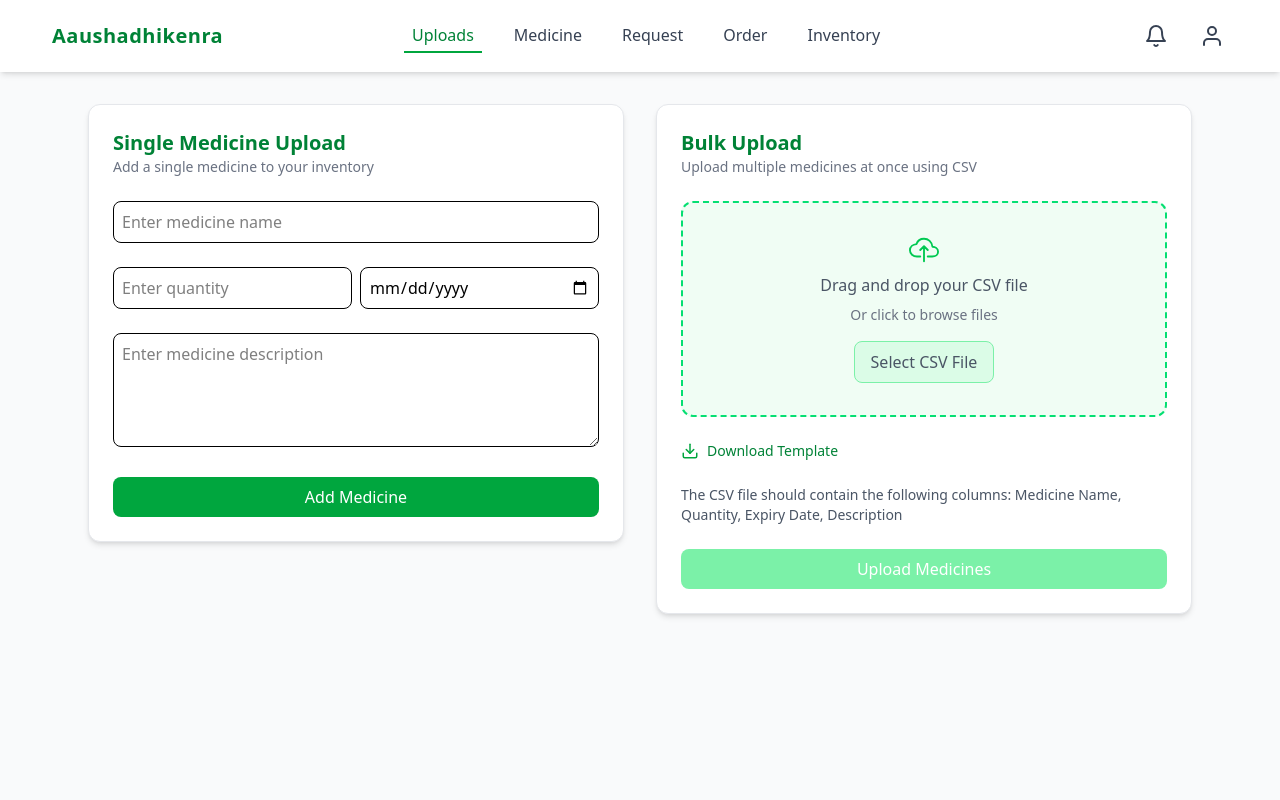
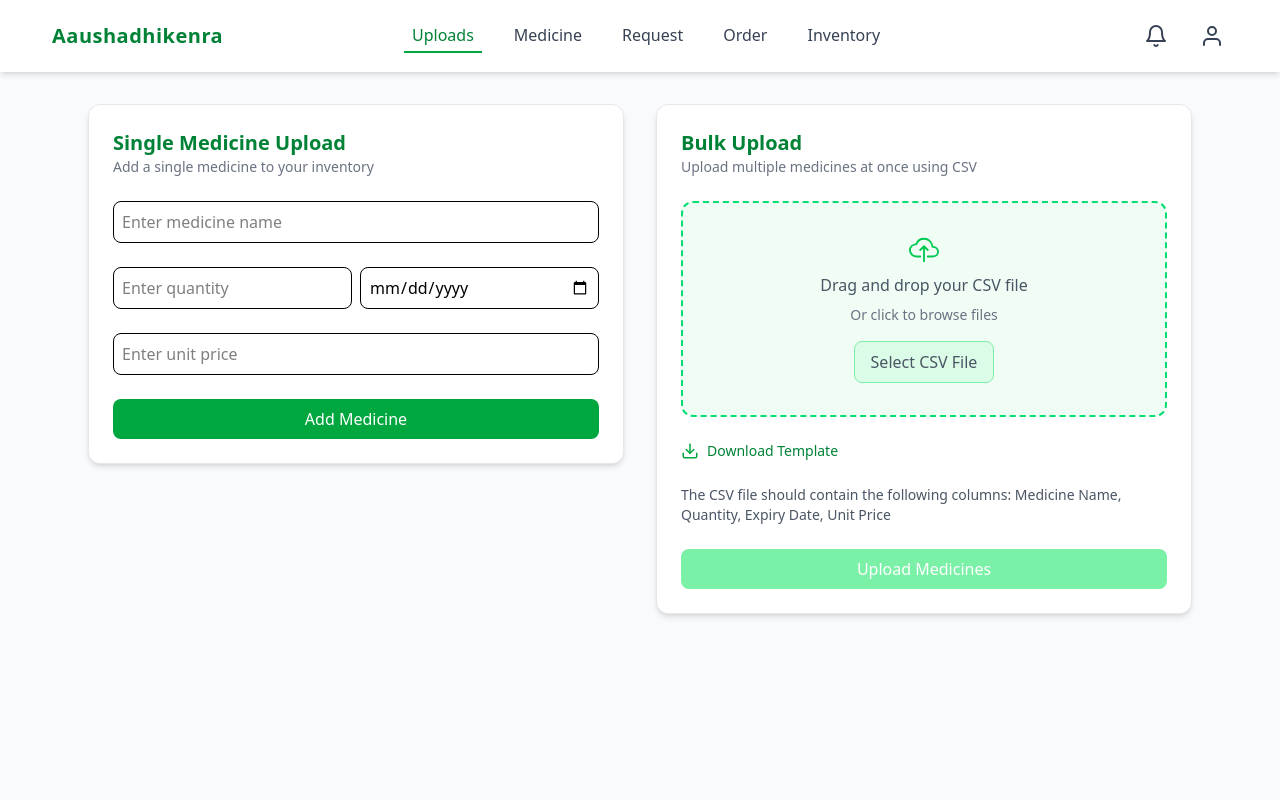
Before and after one commit to SankalpaGit/AausadhiKendra, a Next.js app in the folder frontend/: page /donor/uploads in a window 1280 px wide. Shown: the top 800 px of the page. Built offline with nearby package versions, Linux system fonts and the light colour scheme.

Commit message:
still in process of fixing the problem regarding csv parser

```diff
--- a/frontend/app/(donor)/donor/(routes)/uploads/page.tsx
+++ b/frontend/app/(donor)/donor/(routes)/uploads/page.tsx
@@ -7,9 +7,9 @@ import { IoCloudUploadOutline } from "react-icons/io5";
 export default function UploadPage() {
     const [file, setFile] = useState<File | null>(null);
 
-    // 🔽 Function to handle template download
+    // 🔽 Function to handle template download for bulk upload
     const handleDownloadTemplate = () => {
-        const headers = ["Medicine Name", "Quantity", "Expiry Date", "Description"];
+        const headers = ["Medicine Name", "Quantity", "Expiry Date", "Unit Price"];
         const csvContent = headers.join(",") + "\n";
 
         const blob = new Blob([csvContent], { type: "text/csv;charset=utf-8;" });
@@ -26,40 +26,58 @@ export default function UploadPage() {
     return (
         <>
             <div className="max-w-6xl mx-auto grid grid-cols-1 md:grid-cols-2 gap-8 p-6 min-h-screen">
-                {/* Single Medicine Upload */}
+                {/* 🚑 Single Medicine Upload Section */}
                 <div className="bg-white shadow-md rounded-xl border border-gray-200 p-6 h-fit space-y-6">
                     <div>
                         <h2 className="text-xl font-bold text-green-700">Single Medicine Upload</h2>
                         <p className="text-sm text-gray-500">Add a single medicine to your inventory</p>
                     </div>
 
+                    {/* Medicine Name Input */}
                     <div className="flex w-full items-center rounded-lg">
-                        <input className="p-2 w-full border rounded-lg focus:ring-2 focus:ring-green-500" type="text" placeholder="Enter medicine name" />
+                        <input
+                            className="p-2 w-full border rounded-lg focus:ring-2 focus:ring-green-500"
+                            type="text"
+                            placeholder="Enter medicine name"
+                        />
                     </div>
 
+                    {/* Quantity and Expiry Date Inputs */}
                     <div className="flex justify-between gap-2 w-full items-center">
-                        <input className="p-2 w-1/2 border rounded-lg focus:ring-2 focus:ring-green-500" type="number" placeholder="Enter quantity" />
-                        <input className=" w-1/2 p-2 border rounded-lg focus:ring-2 focus:ring-green-500 outline-none" type="date" />
+                        <input
+                            className="p-2 w-1/2 border rounded-lg focus:ring-2 focus:ring-green-500"
+                            type="number"
+                            placeholder="Enter quantity"
+                        />
+                        <input
+                            className="w-1/2 p-2 border rounded-lg focus:ring-2 focus:ring-green-500 outline-none"
+                            type="date"
+                        />
                     </div>
 
-                    <textarea
-                        className="w-full p-2 border rounded-lg focus:ring-2 focus:ring-green-500"
-                        placeholder="Enter medicine description"
-                        rows={4}
-                    ></textarea>
+                    {/* 🔁 Unit Price Input (replacing description) */}
+                    <div className="flex w-full items-center rounded-lg">
+                        <input
+                            className="p-2 w-full border rounded-lg focus:ring-2 focus:ring-green-500"
+                            type="number"
+                            placeholder="Enter unit price"
+                            step="0.01"
+                        />
+                    </div>
 
                     <button className="w-full bg-green-600 text-white py-2 rounded-lg font-medium hover:bg-green-700 transition">
                         Add Medicine
                     </button>
                 </div>
 
-                {/* Bulk Upload section starts from here */}
+                {/* 📦 Bulk Upload Section */}
                 <div className="bg-white shadow-md rounded-xl p-6 h-fit border border-gray-200 space-y-6">
                     <div>
                         <h2 className="text-xl font-bold text-green-700">Bulk Upload</h2>
                         <p className="text-sm text-gray-500">Upload multiple medicines at once using CSV</p>
                     </div>
 
+                    {/* CSV Upload Box */}
                     <div className="border-dashed border-2 border-green-400 bg-green-50 rounded-xl flex flex-col items-center justify-center p-8 text-center text-gray-600 space-y-2">
                         <IoCloudUploadOutline className="text-3xl text-green-500" />
                         <p className="font-medium">Drag and drop your CSV file</p>
@@ -85,17 +103,23 @@ export default function UploadPage() {
                         </label>
                     </div>
 
+                    {/* Download Template Button */}
                     <div className="flex items-center gap-2 text-sm">
                         <FiDownload className="text-green-600 text-lg" />
-                        <button className="text-green-700 font-medium hover:underline"
+                        <button
+                            className="text-green-700 font-medium hover:underline"
                             onClick={handleDownloadTemplate}
-                        >Download Template</button>
+                        >
+                            Download Template
+                        </button>
                     </div>
 
+                    {/* CSV Format Information */}
                     <p className="text-sm text-gray-600">
-                        The CSV file should contain the following columns: Medicine Name, Quantity, Expiry Date, Description
+                        The CSV file should contain the following columns: Medicine Name, Quantity, Expiry Date, Unit Price
                     </p>
 
+                    {/* Upload Button */}
                     <button
                         className={`py-2 rounded-lg w-full font-medium transition ${file
                                 ? "bg-green-600 text-white hover:bg-green-700 cursor-pointer"
@@ -104,13 +128,12 @@ export default function UploadPage() {
                         disabled={!file}
                         onClick={() => {
                             if (!file) return;
-                            // handle upload logic here
+                            // 🚀 Handle actual upload logic here
                             console.log("Uploading file:", file.name);
                         }}
                     >
                         Upload Medicines
                     </button>
-
                 </div>
             </div>
         </>
--- a/frontend/services/addMedicineService.ts
+++ b/frontend/services/addMedicineService.ts
@@ -1,20 +1,41 @@
-export const singleUploadMedicine = async()=>{
+const API_BASE_URL = process.env.NEXT_PUBLIC_API_BASE_URL;
 
-}
+export const singleUploadMedicine = async (medicine: {
+    name: string;
+    quantity: number;
+    expiryDate: string;
+    unitPrice: number;
+    donorId: string;
+}) => {
+    const res = await fetch(`${API_BASE_URL}/medicine/add`, {
+        method: 'POST',
+        headers: {
+            'Content-Type': 'application/json',
+            // Add Authorization header if needed
+        },
+        body: JSON.stringify(medicine),
+    });
 
-export const bulkUploadMedicine = async()=>{
+    return await res.json();
+};
 
-}
+export const bulkUploadMedicine = async (data: {
+    medicines: {
+        name: string;
+        quantity: number;
+        expiryDate: string;
+        unitPrice: number;
+        donorId: string;
+    }[];
+}) => {
+    const res = await fetch(`${API_BASE_URL}/medicine/add-bulk`, {
+        method: 'POST',
+        headers: {
+            'Content-Type': 'application/json',
+            // Add Authorization header if needed
+        },
+        body: JSON.stringify(data),
+    });
 
-export const updateMedicine = async()=>{
-
-}
-
-export const deleteMedicine = async()=>{
-
-}
-
-
-export const displayMedicine = async()=>{
-
-}
+    return await res.json();
+};
```
